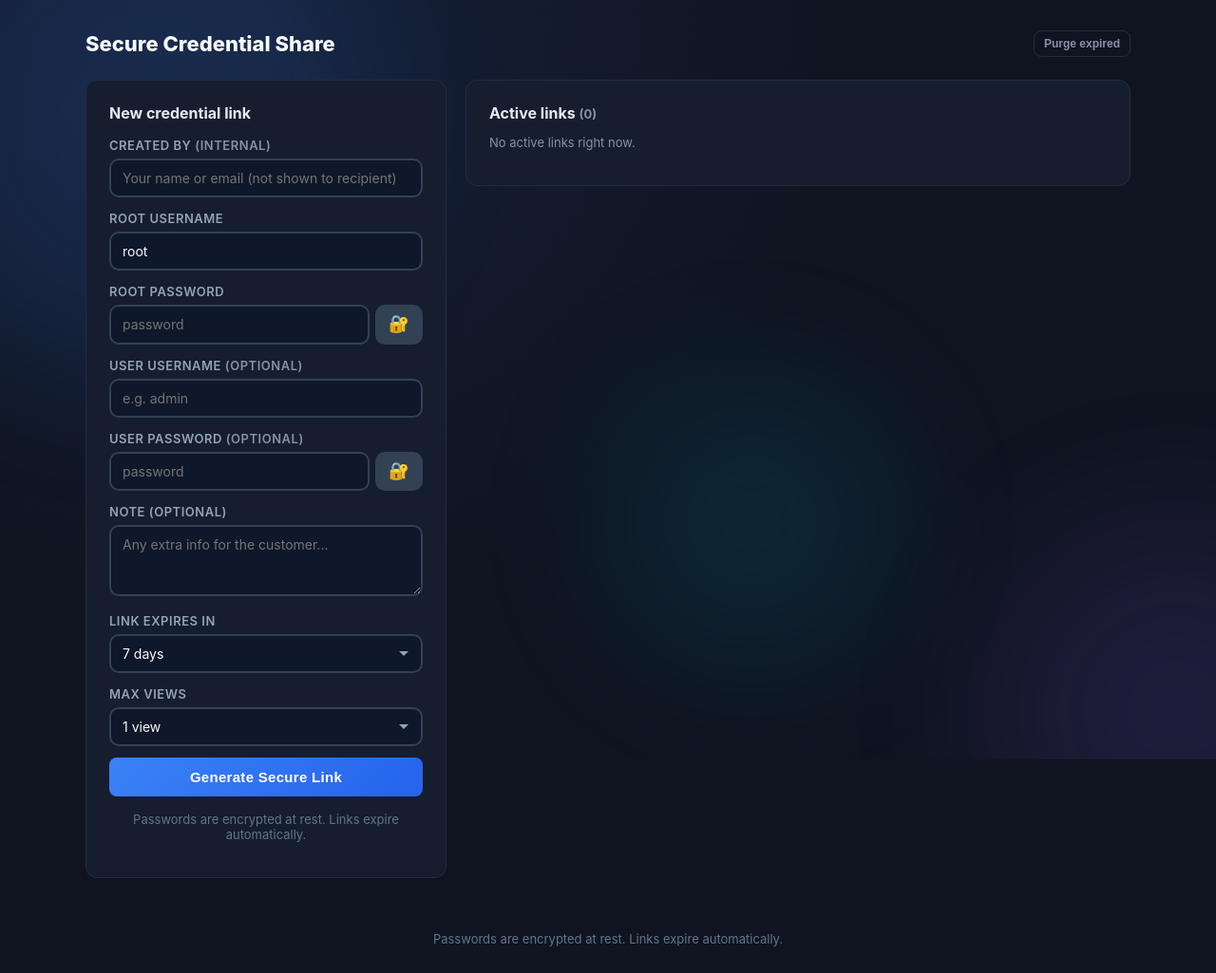
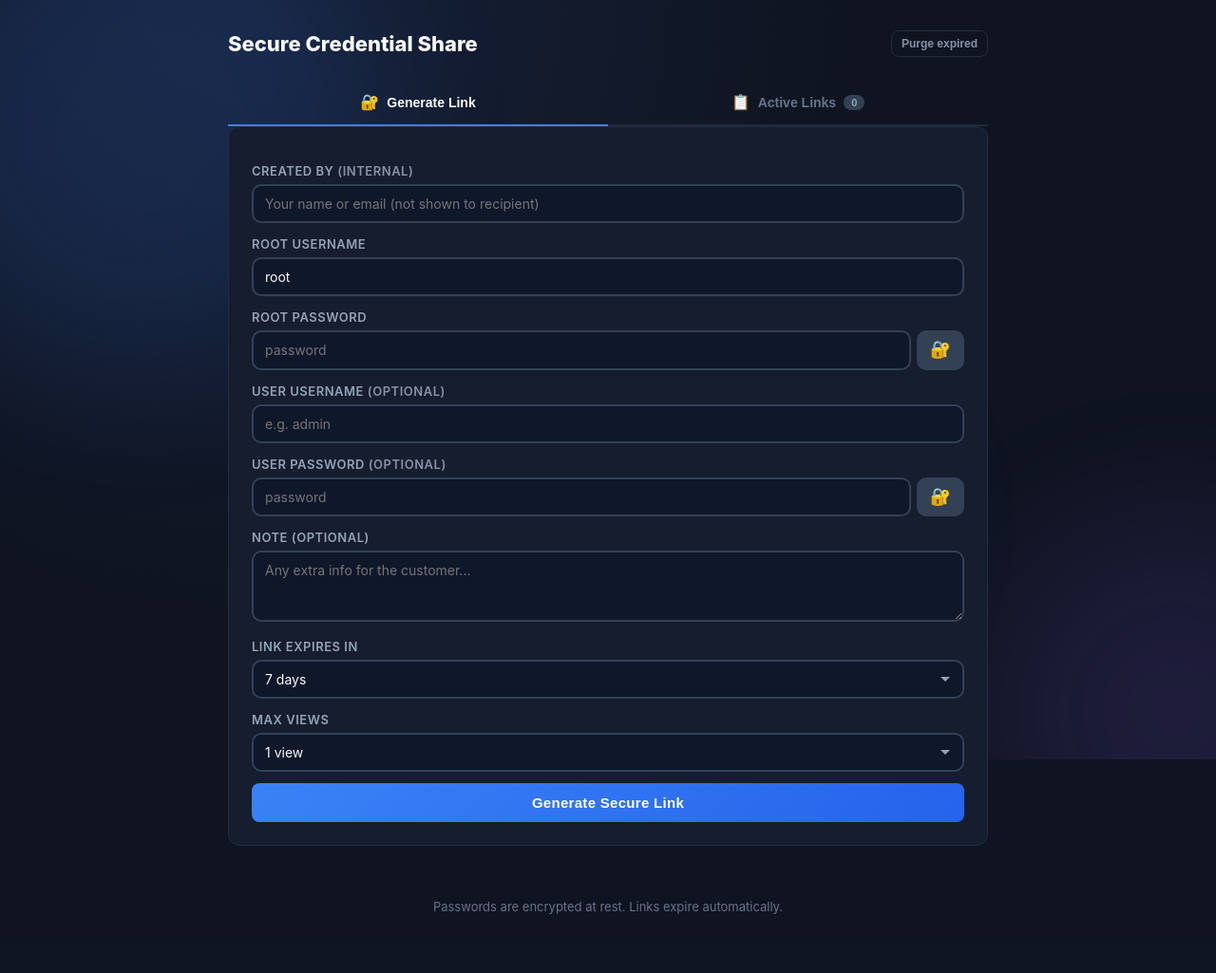
Before and after one commit to remolaan/secret-sharing, a Flask app: template templates/dashboard.html in a window 1280 px wide. Shown: the whole page at 95% size. After the commit the page ends 963 px from the top, so only its background shows below. Run offline with Flask 3, Linux system fonts and the light colour scheme; the template is opened without the code that fills it, so the values that code supplies are empty; parts of the project's set-up code (start-up, migrations or seed data) failed here and were passed over.

Commit message:
Redesign dashboard with tabs: Generate Link + Active Links

```diff
--- a/static/css/style.css
+++ b/static/css/style.css
@@ -72,17 +72,7 @@ main { flex: 1; padding: 32px 20px 40px; position: relative; z-index: 1; }
 }
 .page-head h1 { margin: 0; font-size: 22px; }
 
-.grid {
-  max-width: 1100px;
-  margin: 0 auto;
-  display: grid;
-  grid-template-columns: 380px 1fr;
-  gap: 20px;
-  align-items: start;
-}
-@media (max-width: 860px) {
-  .grid { grid-template-columns: 1fr; }
-}
+
 
 .card {
   background: var(--panel);
@@ -307,7 +297,7 @@ th { color: var(--muted); font-weight: 600; font-size: 12px; text-transform: upp
 
 /* Dashboard layout */
 .dash-wrap {
-  max-width: 1100px;
+  max-width: 800px;
   margin: 0 auto;
   position: relative;
   z-index: 1;
@@ -327,6 +317,69 @@ th { color: var(--muted); font-weight: 600; font-size: 12px; text-transform: upp
   color: #f8fafc;
 }
 .dash-actions { display: flex; gap: 8px; }
+
+/* Tabs */
+.tabs-bar {
+  display: flex;
+  gap: 0;
+  margin-bottom: 0;
+  border-bottom: 2px solid #1e293b;
+}
+.tab-btn {
+  flex: 1;
+  padding: 14px 20px;
+  background: transparent;
+  border: none;
+  border-bottom: 2px solid transparent;
+  margin-bottom: -2px;
+  color: #64748b;
+  font-size: 14px;
+  font-weight: 600;
+  cursor: pointer;
+  transition: color 0.2s, border-color 0.2s;
+  display: flex;
+  align-items: center;
+  justify-content: center;
+  gap: 8px;
+}
+.tab-btn:hover {
+  color: #94a3b8;
+}
+.tab-btn.active {
+  color: #f8fafc;
+  border-bottom-color: #3b82f6;
+}
+.tab-icon { font-size: 16px; }
+.tab-count {
+  background: #334155;
+  color: #94a3b8;
+  font-size: 11px;
+  padding: 2px 8px;
+  border-radius: 99px;
+  font-weight: 700;
+}
+.tab-btn.active .tab-count {
+  background: #1e3a5f;
+  color: #60a5fa;
+}
+.tab-panel { display: none; }
+.tab-panel.active { display: block; }
+
+/* Empty state */
+.empty-state {
+  text-align: center;
+  padding: 40px 20px;
+}
+.empty-icon {
+  font-size: 48px;
+  margin: 0 0 8px;
+}
+.empty-title {
+  font-size: 16px;
+  font-weight: 600;
+  color: #e2e8f0;
+  margin: 0 0 4px;
+}
 
 /* Form card */
 .form-card {
--- a/templates/dashboard.html
+++ b/templates/dashboard.html
@@ -12,9 +12,18 @@
     </div>
   </div>
 
-  <div class="grid">
-    <section class="card form-card">
-      <h2>New credential link</h2>
+  <div class="tabs-bar">
+    <button type="button" class="tab-btn active" data-tab="generate">
+      <span class="tab-icon">🔐</span> Generate Link
+    </button>
+    <button type="button" class="tab-btn" data-tab="active">
+      <span class="tab-icon">📋</span> Active Links <span class="tab-count">{{ secrets|length }}</span>
+    </button>
+  </div>
+
+  <!-- Tab: Generate -->
+  <div class="tab-panel active" id="tab-generate">
+    <div class="card form-card">
       <form method="post" action="{{ url_for('create_secret') }}" id="create-form">
         <input type="hidden" name="csrf_token" value="{{ csrf_token() }}">
 
@@ -82,14 +91,18 @@
 
         <button type="submit" class="btn btn-primary btn-block btn-generate">Generate Secure Link</button>
       </form>
+    </div>
+  </div>
 
-      <p class="form-footer">Passwords are encrypted at rest. Links expire automatically.</p>
-    </section>
-
-    <section class="card">
-      <h2>Active links <span class="muted">({{ secrets|length }})</span></h2>
+  <!-- Tab: Active Links -->
+  <div class="tab-panel" id="tab-active">
+    <div class="card">
       {% if not secrets %}
-        <p class="muted">No active links right now.</p>
+        <div class="empty-state">
+          <p class="empty-icon">📭</p>
+          <p class="empty-title">No active links</p>
+          <p class="muted">Links you create will appear here.</p>
+        </div>
       {% else %}
       <div class="secret-list">
         {% for s in secrets %}
@@ -110,6 +123,7 @@
           </div>
           <div class="secret-buttons">
             <input class="link-field" type="text" readonly value="{{ s.share_url }}">
+            <button type="button" class="btn btn-ghost btn-sm" data-copy="{{ s.share_url }}">Copy</button>
             <form method="post" action="{{ url_for('revoke_secret', token=s.token) }}" class="inline-form" data-confirm="Permanently delete this link and its credentials? This cannot be undone.">
               <input type="hidden" name="csrf_token" value="{{ csrf_token() }}">
               <button type="submit" class="btn btn-danger btn-sm">Revoke</button>
@@ -119,7 +133,7 @@
         {% endfor %}
       </div>
       {% endif %}
-    </section>
+    </div>
   </div>
 </div>
 
@@ -164,4 +178,17 @@
 {% endblock %}
 {% block scripts %}
 <script src="{{ url_for('static', filename='js/generator.js') }}"></script>
+<script>
+document.addEventListener('DOMContentLoaded', function() {
+  document.querySelectorAll('.tab-btn').forEach(function(btn) {
+    btn.addEventListener('click', function() {
+      document.querySelectorAll('.tab-btn').forEach(function(b) { b.classList.remove('active'); });
+      document.querySelectorAll('.tab-panel').forEach(function(p) { p.classList.remove('active'); });
+      btn.classList.add('active');
+      var panel = document.getElementById('tab-' + btn.getAttribute('data-tab'));
+      if (panel) panel.classList.add('active');
+    });
+  });
+});
+</script>
 {% endblock %}
```
